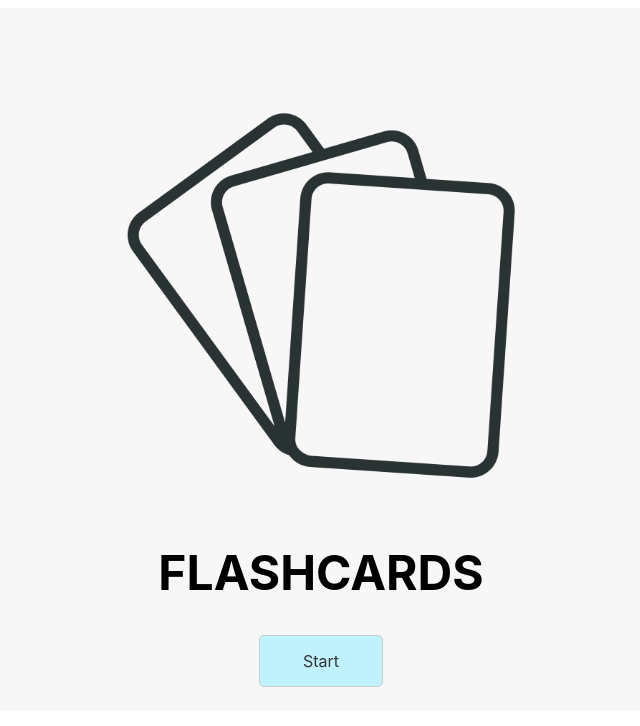
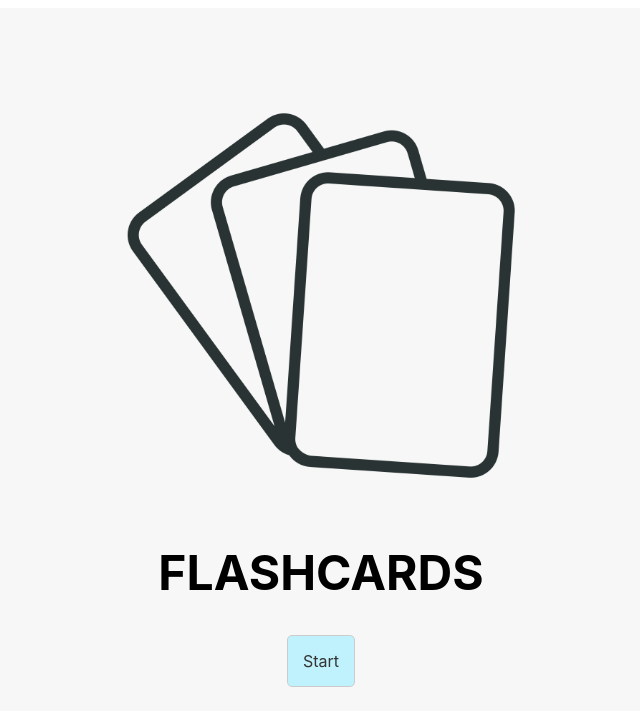
Before and after one commit to zou-simon/flashcards, a Svelte app: page / in a window 1280 px wide. Shown: the top 726 px of the page, without its empty margins (319-959 px from the left). Built offline with nearby package versions, Linux system fonts and the light colour scheme.

Commit message:
Update style of home page

```diff
--- a/src/App.svelte
+++ b/src/App.svelte
@@ -20,7 +20,6 @@
 	main {
 		text-align: center;
 		padding: 1em;
-		max-width: 240px;
 		margin: 0 auto;
 		background-color: #f7f7f7;
 	}
@@ -37,16 +36,9 @@
 	}
 
 	button {
-		width: 10%;
 		padding: 15px;
 		border: 1px solid #ccc;
 		border-radius: 5px;
 		background-color: #c0f2fd;
 	}
-
-	@media (min-width: 640px) {
-		main {
-			max-width: none;
-		}
-	}
 </style>
```
